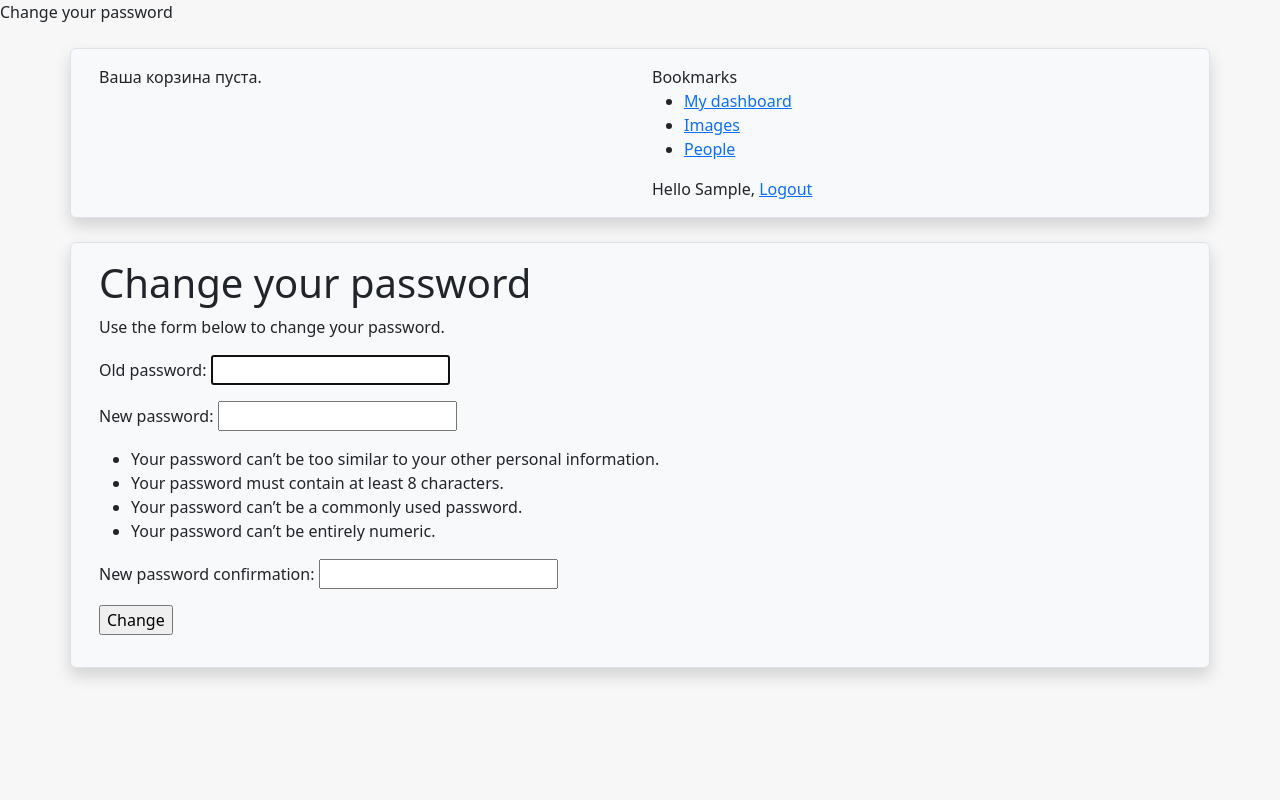
After one commit to Klaus8k/l_f, a Django app: page /account/password-change/ in a window 1280 px wide. The commit adds this page. Run offline with Django 4.2, Linux system fonts and the light colour scheme; the visitor is signed in with stand-in values (Sample User, id 1); parts of the project's set-up code (start-up, migrations or seed data) failed here and were passed over; some libraries are stand-ins or nearby versions.

Commit message:
pass change add

```diff
--- a/l_f/account/templates/account/dashboard.html
+++ b/l_f/account/templates/account/dashboard.html
@@ -5,4 +5,5 @@
 {% block content %}
   <h1>Dashboard</h1>
   <p>Welcome to your dashboard.</p>
+  <a href="{% url 'account:password_change' %}">сменить пароль</a>
 {% endblock %}
--- /dev/null
+++ b/l_f/account/templates/registration/password_change_form.html
@@ -0,0 +1,16 @@
+{% extends 'app_shop/base.html' %}
+
+{% block title %}
+  Change your password
+{% endblock %}
+{% block content %}
+  <h1>Change your password</h1>
+  <p>Use the form below to change your password.</p>
+  <form method="post">
+    {{ form.as_p }}
+    <p>
+      <input type="submit" value="Change" />
+    </p>
+    {% csrf_token %}
+  </form>
+{% endblock %}
--- a/l_f/account/urls.py
+++ b/l_f/account/urls.py
@@ -1,6 +1,7 @@
-from django.urls import path
+from django.urls import path, reverse_lazy
 from django.contrib.auth import views as auth_views
 from . import views
+
 
 app_name = 'account'
 
@@ -10,6 +11,16 @@ urlpatterns = [
     path('login/', auth_views.LoginView.as_view(), name='login'),
     path('logout/', auth_views.LogoutView.as_view(), name='logout'),
 
-    path('', views.dashboard, name='dashboard') # страница аккаунта в дашборде (то есть страница профиля)
+    # url-адреса смены пароля
+    path('password-change/',
+         auth_views.PasswordChangeView.as_view(
+             success_url=reverse_lazy('account:password_change_done')),
+         name='password_change'),
+    path('password-change/done/',
+         auth_views.PasswordChangeDoneView.as_view(),
+         name='password_change_done'),
+
+    # страница аккаунта в дашборде (то есть страница профиля)
+    path('dashboard/', views.dashboard, name='dashboard')
 
 ]
```
Also changed, not shown: l_f/account/templates/registration/password_change_done.html (added, +9 -0 lines).
